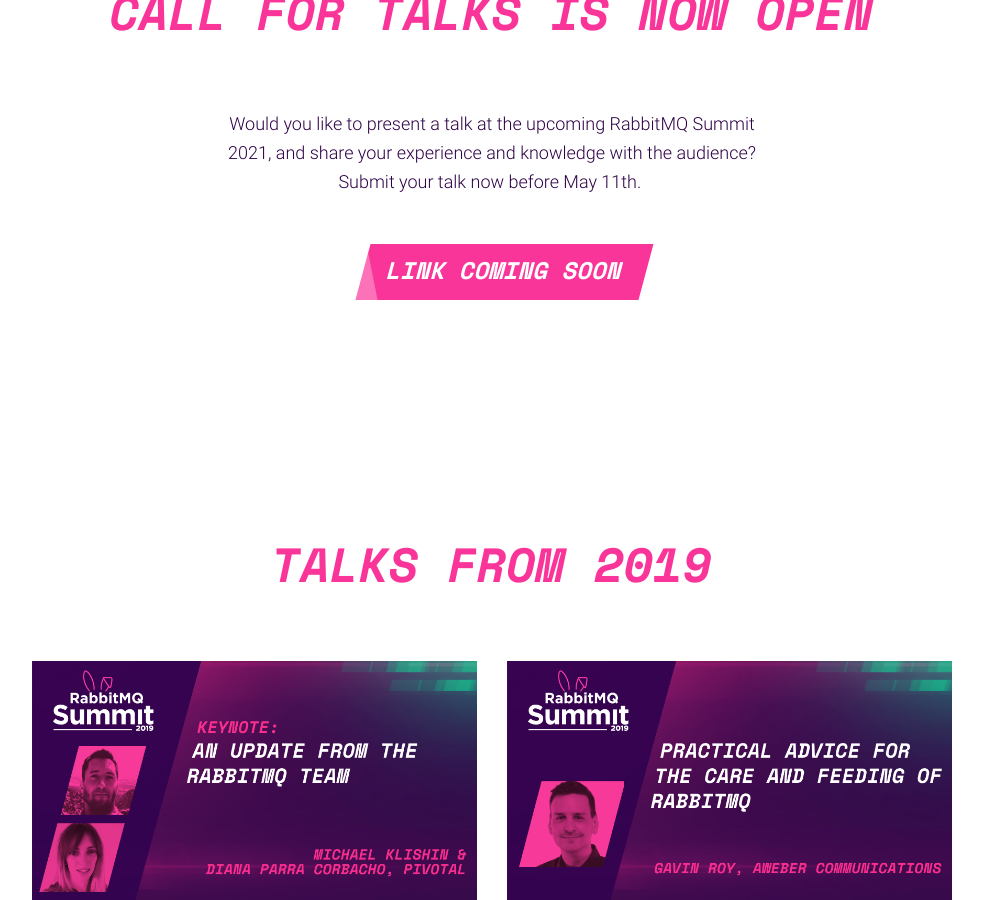
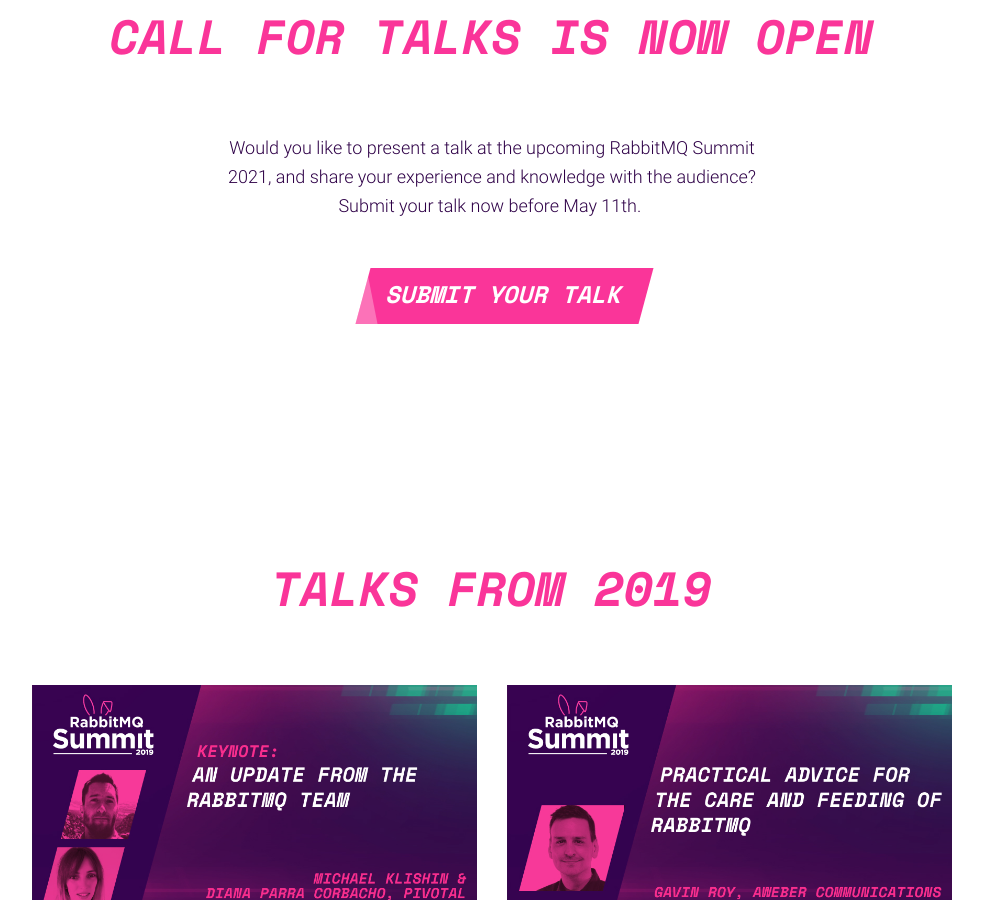
Before and after one commit to isabella232/rabbitmq-summit-1, a Jekyll site: the page built from index.html, in a window 1280 px wide and 900 px high, scrolled down 1093 px. Shown: the whole window, without its empty margins (148-1131 px from the left). Built offline with Jekyll 4.4.1, drawn with Linux system fonts in a browser that asks for light colours; nearby versions of some CDN libraries; comment, search, counter and statistics services are not loaded.

Commit message:
Call for talks
Updated with link for CfT

```diff
--- a/index.html
+++ b/index.html
@@ -20,8 +20,9 @@ footer-logo: /img/logo-pink.png
       <div class="row justify-content-center mb-4 mt-4">
         <div class="col-12 col-lg-10">
           <div class="text-sm text-info mb-3">
-            <h4 class="text-uppercase text-secondary editable">13-14 July 2021</h4>
+
             <p class="editable">
+              <h4 class="text-uppercase text-secondary editable">13-14 July 2021</h4>
               RabbitMQ Summit brings together users and developers from around the world. Learn from speakers and keynotes on what&rsquo;s happening in and around RabbitMQ, and how top companies utilise RabbitMQ to power their services.
             </p>
           </div>
@@ -87,7 +88,7 @@ footer-logo: /img/logo-pink.png
             Would you like to present a talk at the upcoming RabbitMQ Summit 2021, and share your experience and knowledge with the audience? Submit your talk now before May 11th.&nbsp;
           </p>
           <label class="button-lines-wrap mt-4 text-center text-md-left mb-5 ml-4">
-            <a class="big-space-mono btn btn-primary text-uppercase" href="" target="_blank"> Link coming soon <span class="d-none d-sm-inline"></span></a>
+            <a class="big-space-mono btn btn-primary text-uppercase" href="https://eventil.com/events/rabbitmq-summit-2021/cfp" target="_blank"> Submit your talk <span class="d-none d-sm-inline"></span></a>
           </label>
         </div>
       </div>
```
